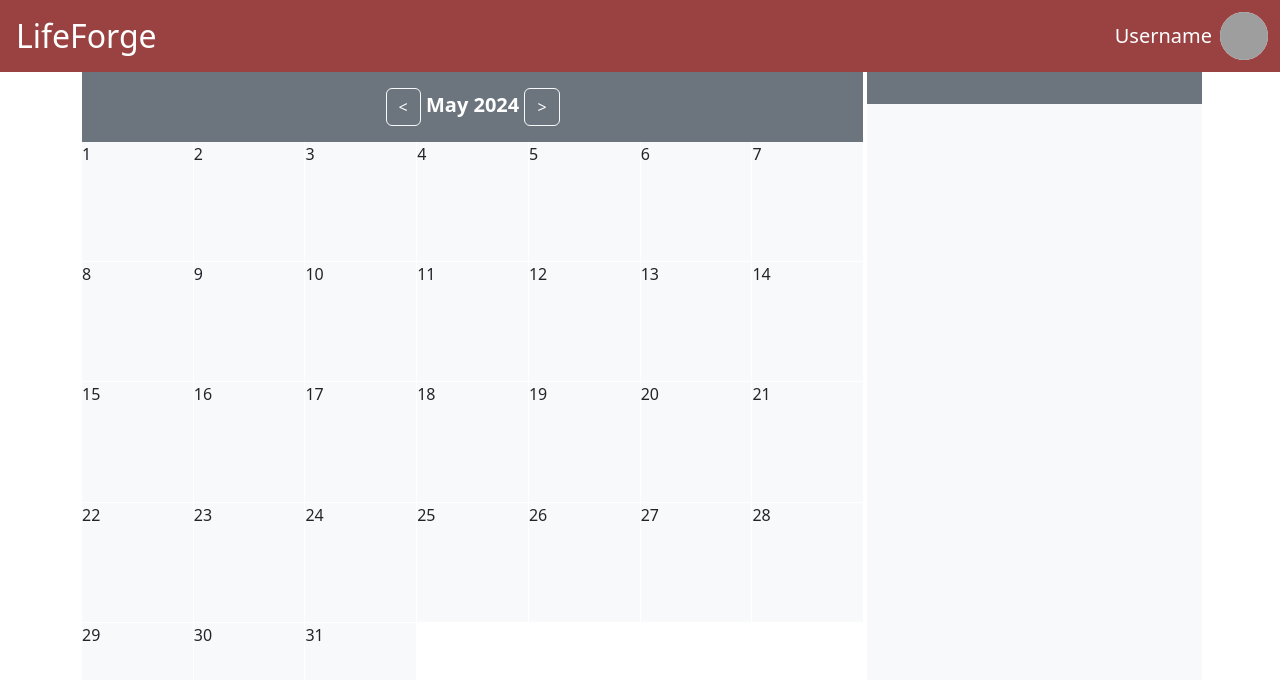
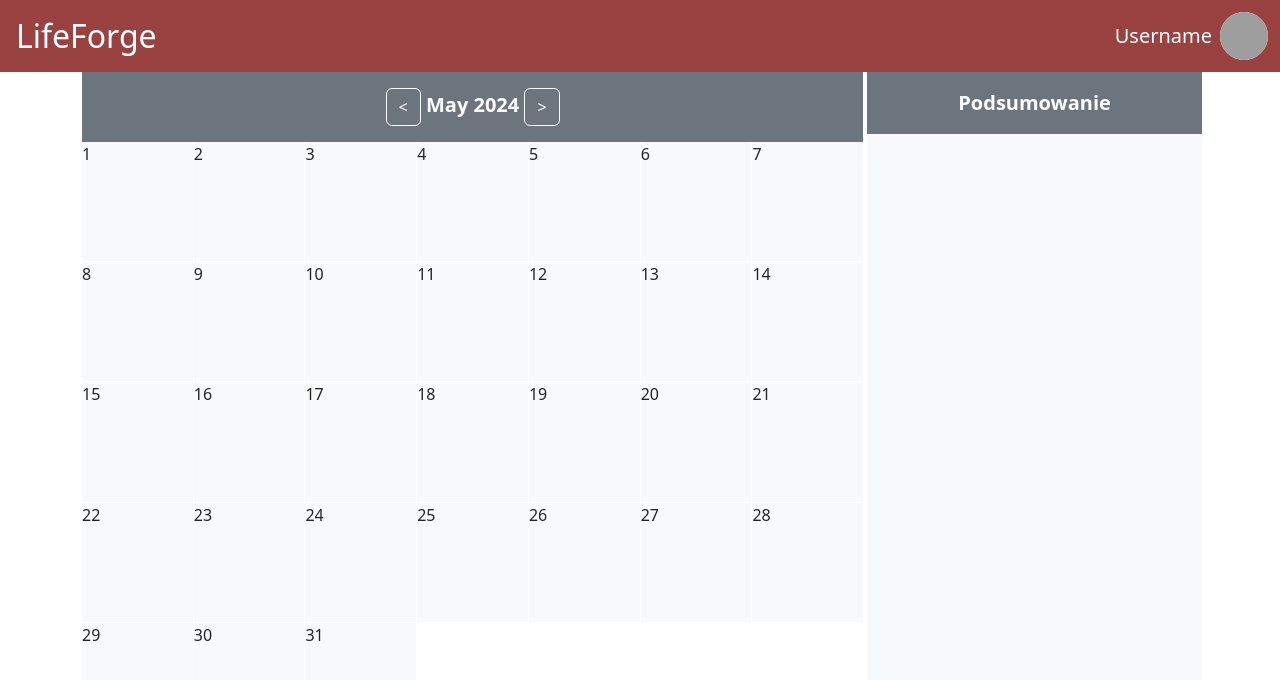
Before and after one commit to DGuziur/LifeForge, an Angular app in the folder FE/: page /calendar in a window 1280 px wide. Shown: the top 680 px of the page. Built offline with nearby package versions, Linux system fonts and the light colour scheme; grey boxes are pictures that could not be loaded.

Commit message:
input output system for caledar components

```diff
--- a/FE/src/app/modules/calendar/components/calendar/calendar.component.ts
+++ b/FE/src/app/modules/calendar/components/calendar/calendar.component.ts
@@ -32,7 +32,7 @@ export class CalendarComponent {
     days: new FormArray([]),
   });
   days = this.calendarForm.get('days') as FormArray;
-  dayData = output();
+  dayData = output<CalendarDay>();
 
   dateChanges = effect(() => {
     this.updateMonth();
--- a/FE/src/app/modules/calendar/components/summary/summary.component.html
+++ b/FE/src/app/modules/calendar/components/summary/summary.component.html
@@ -1,5 +1,6 @@
 <div class="w-100 h-100 bg-body-tertiary">
   <div class="text-md-center p-3 text-bg-secondary fw-bold fs-5">
-    {{ dayData()?.day }}
+    <span>Podsumowanie</span>
   </div>
+  <span></span>
 </div>
--- a/FE/src/app/modules/calendar/components/summary/summary.component.ts
+++ b/FE/src/app/modules/calendar/components/summary/summary.component.ts
@@ -1,4 +1,4 @@
-import { Component, model } from '@angular/core';
+import { Component, input, model } from '@angular/core';
 import { CalendarDay } from '../../interfaces/day.type';
 
 @Component({
@@ -9,5 +9,5 @@ import { CalendarDay } from '../../interfaces/day.type';
   styleUrl: './summary.component.scss',
 })
 export class SummaryComponent {
-  dayData = model<CalendarDay>();
+  dayData = input<CalendarDay>();
 }
--- a/FE/src/app/modules/calendar/pages/main-calendar-view/main-calendar-view.component.html
+++ b/FE/src/app/modules/calendar/pages/main-calendar-view/main-calendar-view.component.html
@@ -1,4 +1,4 @@
 <div class="d-grid gap-1 calendar-main-page-container">
-  <lf-calendar (dayData)="dayData()"></lf-calendar>
+  <lf-calendar (dayData)="dayData.set($event)"></lf-calendar>
   <lf-summary [dayData]="dayData()"></lf-summary>
 </div>
--- a/FE/src/app/modules/calendar/pages/main-calendar-view/main-calendar-view.component.ts
+++ b/FE/src/app/modules/calendar/pages/main-calendar-view/main-calendar-view.component.ts
@@ -1,4 +1,4 @@
-import { Component, input } from '@angular/core';
+import { Component, input, model } from '@angular/core';
 import { CalendarComponent } from '../../components/calendar/calendar.component';
 import { SummaryComponent } from '../../components/summary/summary.component';
 import { CalendarDay } from '../../interfaces/day.type';
@@ -11,5 +11,5 @@ import { CalendarDay } from '../../interfaces/day.type';
   styleUrl: './main-calendar-view.component.scss',
 })
 export class MainCalendarViewComponent {
-  dayData = input<CalendarDay>();
+  dayData = model<CalendarDay>();
 }
```
